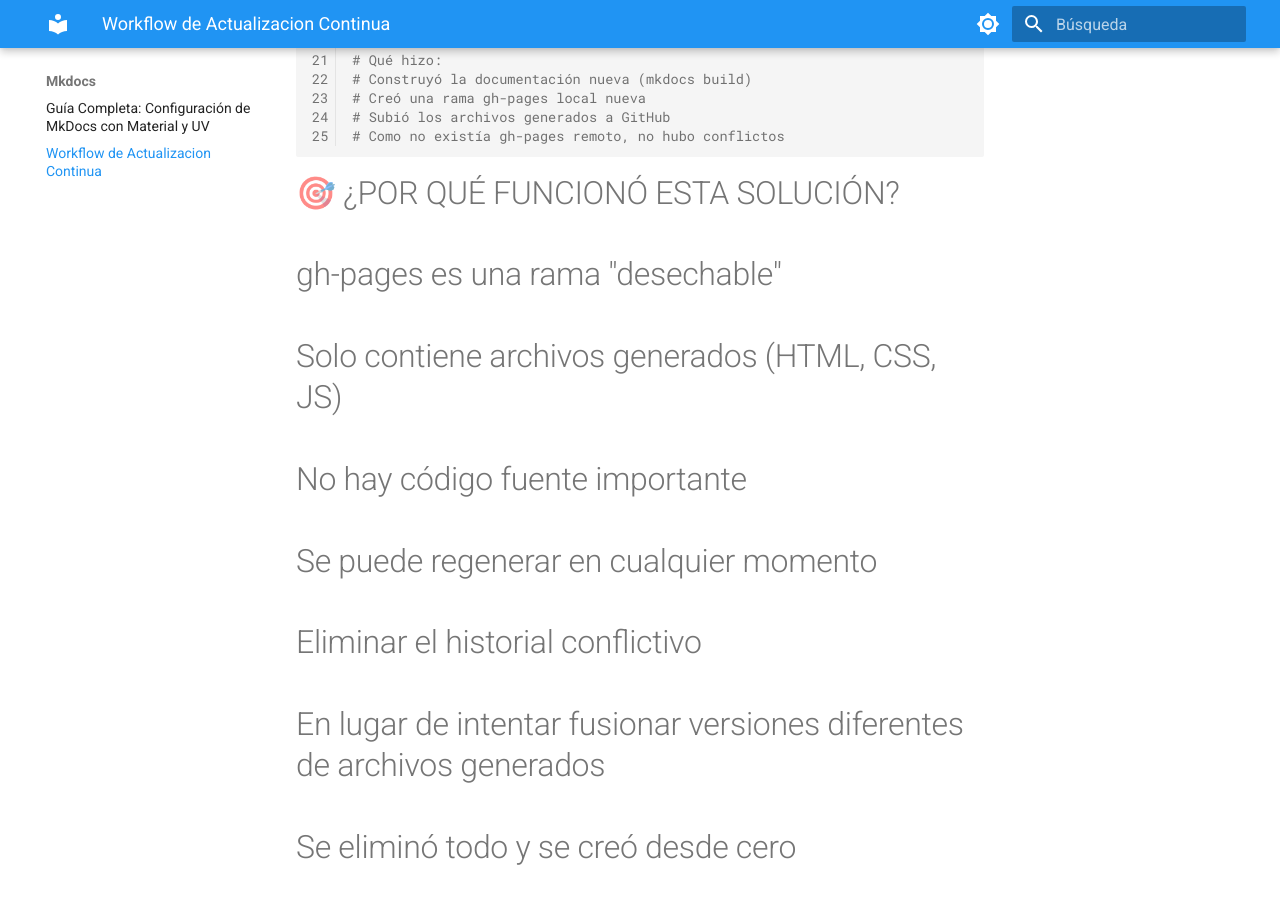
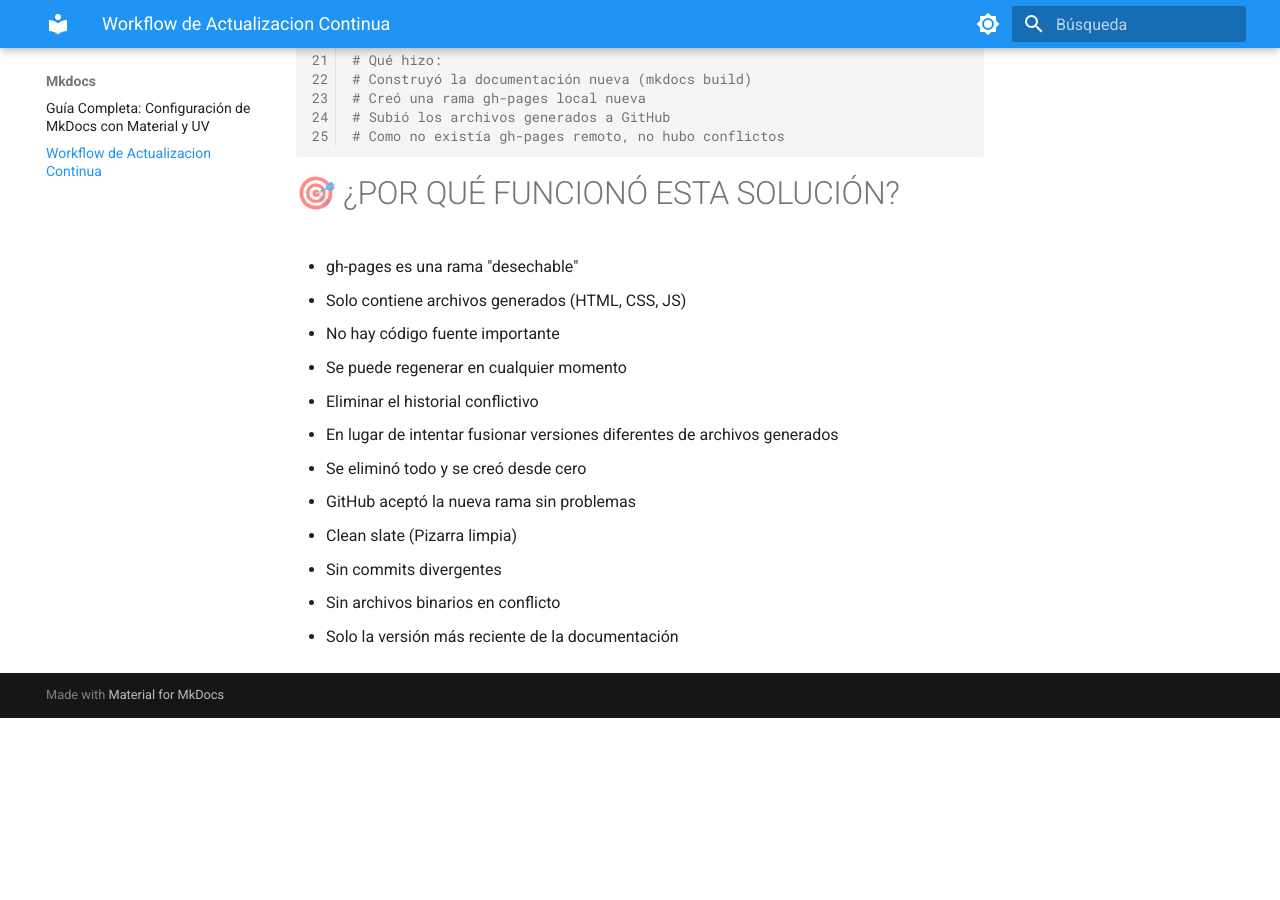
Before and after one commit to carloantonioc/misdocs, an MkDocs documentation site: the page built from docs/mkdocs/actualizacion_continua.md, in a window 1280 px wide and 900 px high, scrolled down 1074 px. Built offline with MkDocs 1.6.1 and Material for MkDocs 9.7.7, drawn with Linux system fonts in a browser that asks for light colours; after the commit the page ends 1792 px from its top, so only the background shows below that.

````diff
--- a/docs/mkdocs/actualizacion_continua.md
+++ b/docs/mkdocs/actualizacion_continua.md
@@ -55,15 +55,15 @@ mkdocs gh-deploy
 ```
 
 # 🎯 ¿POR QUÉ FUNCIONÓ ESTA SOLUCIÓN?
-# gh-pages es una rama "desechable"
-# Solo contiene archivos generados (HTML, CSS, JS)
-# No hay código fuente importante
-# Se puede regenerar en cualquier momento
-# Eliminar el historial conflictivo
-# En lugar de intentar fusionar versiones diferentes de archivos generados
-# Se eliminó todo y se creó desde cero
-# GitHub aceptó la nueva rama sin problemas
-# Clean slate (Pizarra limpia)
-# Sin commits divergentes
-# Sin archivos binarios en conflicto
-# Solo la versión más reciente de la documentación
+- gh-pages es una rama "desechable"
+- Solo contiene archivos generados (HTML, CSS, JS)
+- No hay código fuente importante
+- Se puede regenerar en cualquier momento
+- Eliminar el historial conflictivo
+- En lugar de intentar fusionar versiones diferentes de archivos generados
+- Se eliminó todo y se creó desde cero
+- GitHub aceptó la nueva rama sin problemas
+- Clean slate (Pizarra limpia)
+- Sin commits divergentes
+- Sin archivos binarios en conflicto
+- Solo la versión más reciente de la documentación
````
Also changed, not shown: docs/ingles/articulos.md (+9 -5 lines), assets/imagenes/ariculos indefinidos_ejemplos.png (added), assets/imagenes/ariculos_indefinidos_definicion.png (added), assets/imagenes/articulo_determinante_ejemplos.png (added), assets/imagenes/articulos.png (added), assets/imagenes/articulos_excepciones.png (added), assets/imagenes/articulos_indefinidos.png (added), assets/imagenes/the_ipa.png (added).
